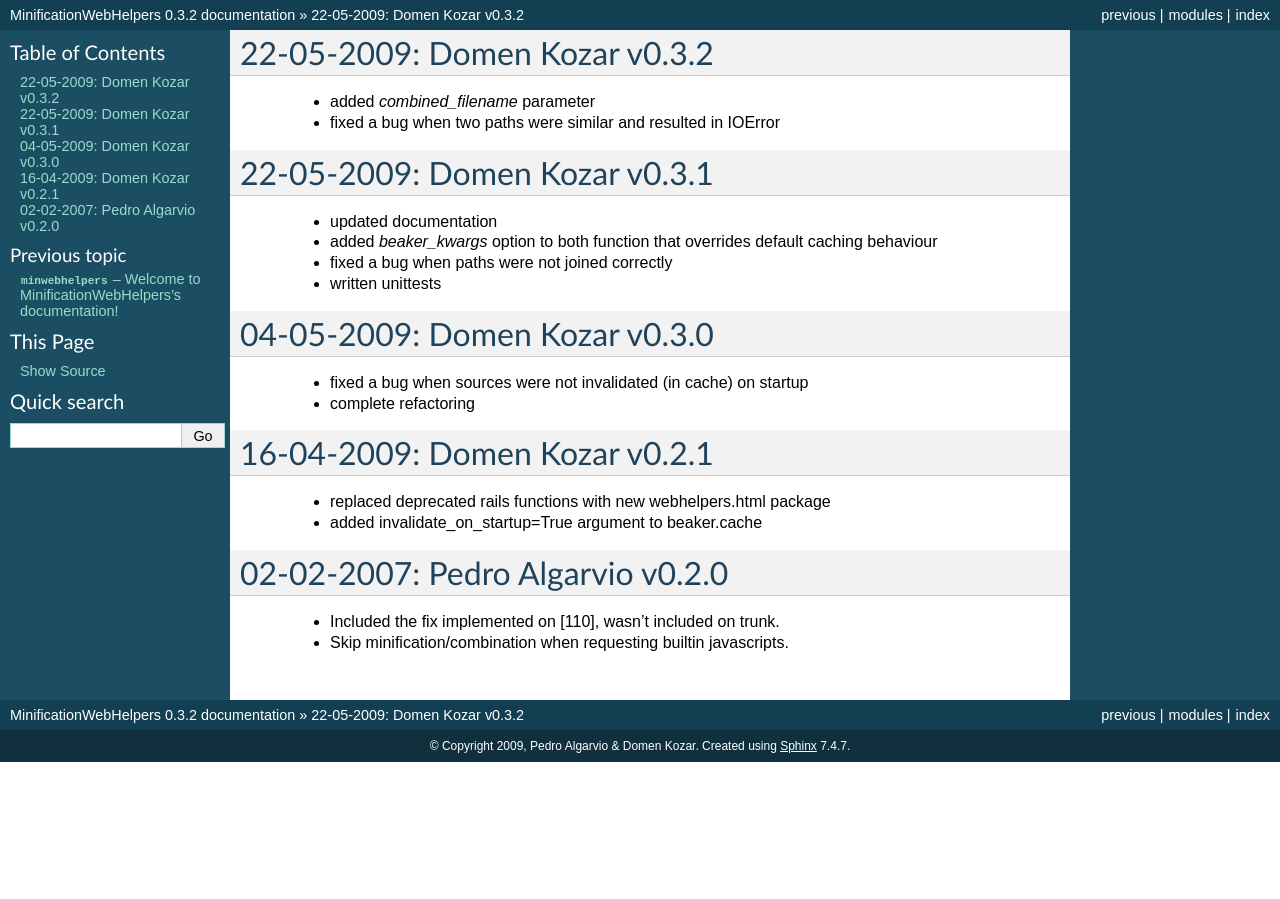
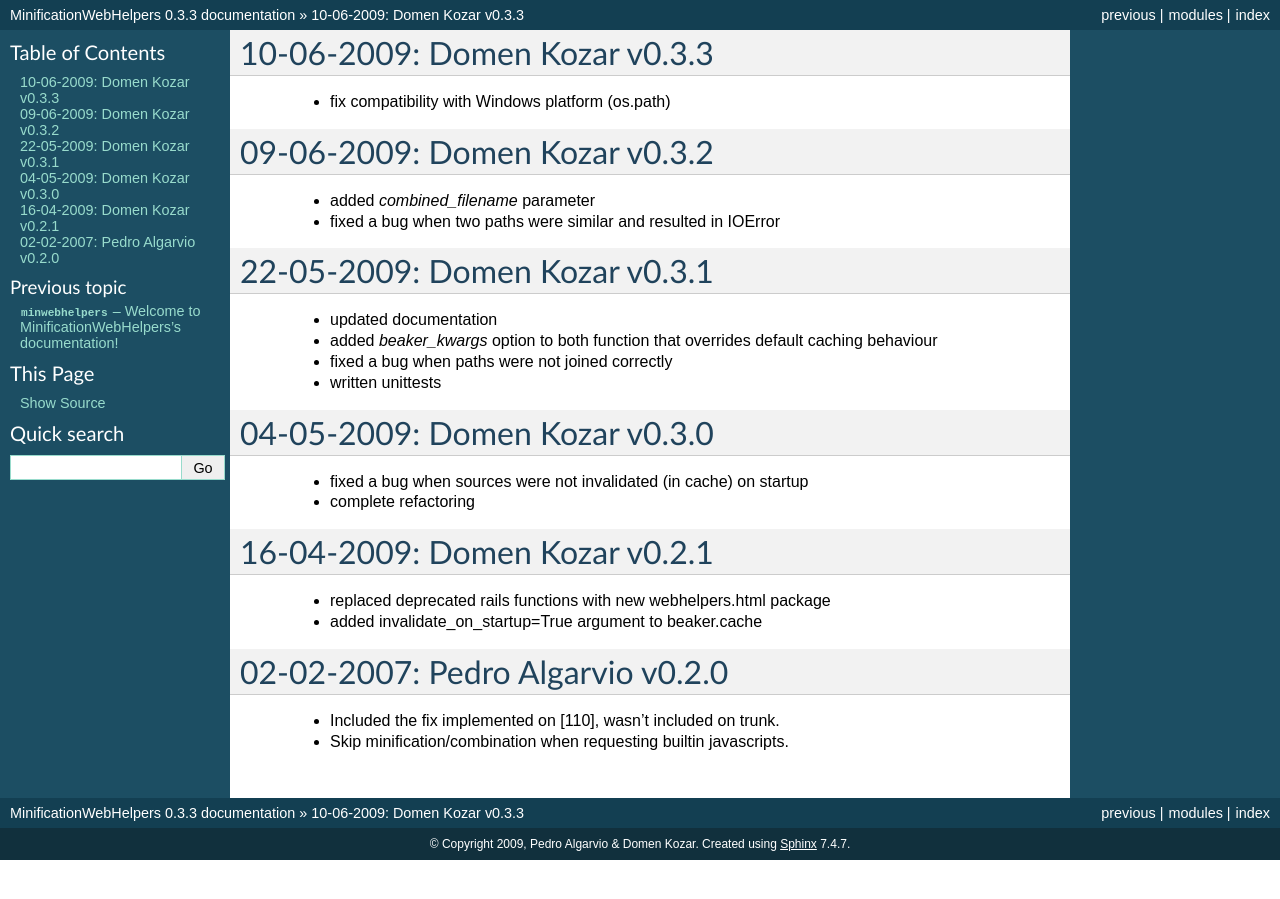
Before and after one commit to kaukas/Minimatic, a Sphinx documentation site: the page built from docs/source/changelog.rst, in a window 1280 px wide. Built offline with Sphinx 7.4.7, drawn with Linux system fonts in a browser that asks for light colours.

Commit message:
update versions

```diff
--- a/docs/source/changelog.rst
+++ b/docs/source/changelog.rst
@@ -1,4 +1,9 @@
-22-05-2009: Domen Kozar v0.3.2
+10-06-2009: Domen Kozar v0.3.3
+------------------------------
+
+	* fix compatibility with Windows platform (os.path)
+
+09-06-2009: Domen Kozar v0.3.2
 ------------------------------
 
 	* added `combined_filename` parameter
--- a/docs/source/conf.py
+++ b/docs/source/conf.py
@@ -45,9 +45,9 @@
 # built documents.
 #
 # The short X.Y version.
-version = '0.3.2'
+version = '0.3.3'
 # The full version, including alpha/beta/rc tags.
-release = '0.3.2'
+release = '0.3.3'
 
 # The language for content autogenerated by Sphinx. Refer to documentation
 # for a list of supported languages.
--- a/setup.py
+++ b/setup.py
@@ -4,7 +4,7 @@
 
 setup(
     name='MinificationWebHelpers',
-    version='0.3.2',
+    version='0.3.3',
     description='CSS and Javascript Minification/Combination Upgrade to WebHelpers',
     long_description=open('README.txt').read(),
     author='Pedro Algarvio & Domen Kozar',
```
